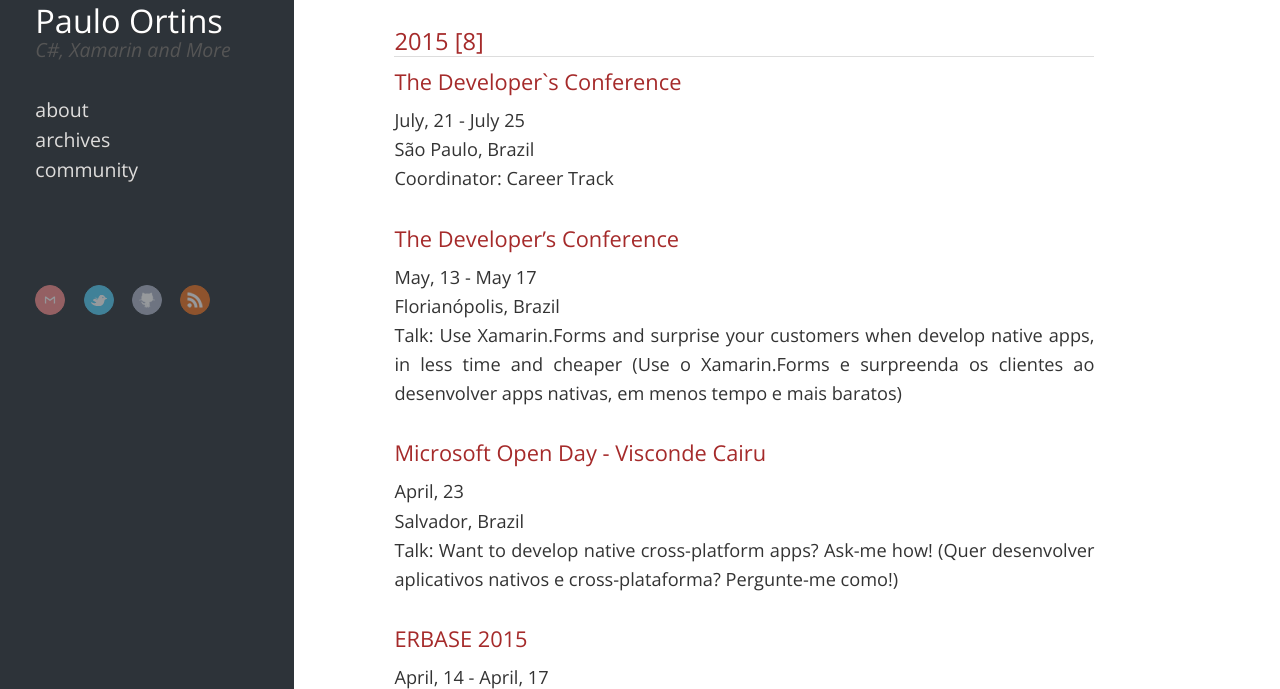
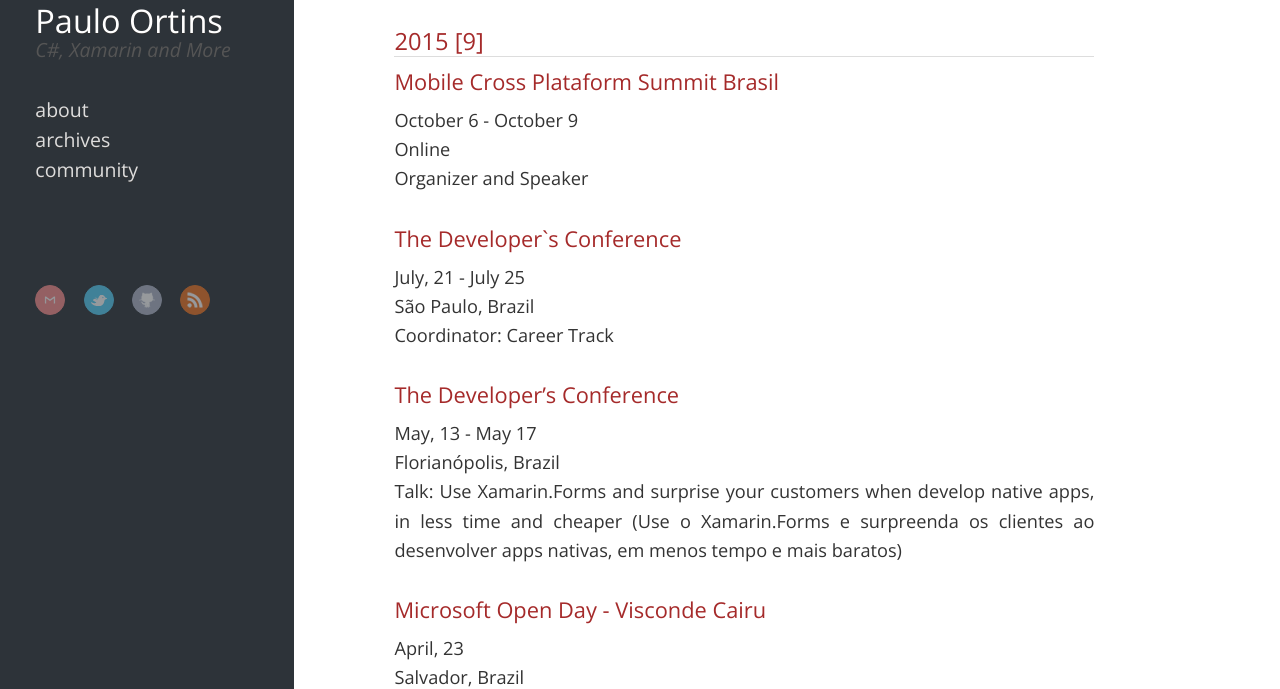
Before and after one commit to pauloortins/pauloortins.github.io, a Jekyll site: the page built from community/index.markdown, in a window 1280 px wide and 900 px high, cut to the strip 211-900 px from the top of the window. Built offline with Jekyll 4.4.1, drawn with Linux system fonts in a browser that asks for light colours; nearby versions of some CDN libraries; library files that are not in the unit come from our copies.

Commit message:
update community

```diff
--- a/community/index.markdown
+++ b/community/index.markdown
@@ -10,7 +10,12 @@
 
 I love to contribute to software communities and I have contributing a lot in the last years, in this page you can see a list of all events that I helped to organize and all talks or workshops that I gave.
 
-## 2015 [8]
+## 2015 [9]
+
+### Mobile Cross Plataform Summit Brasil
+October 6 - October 9
+Online
+Organizer and Speaker
 
 ### The Developer`s Conference
 July, 21 - July 25
```
Also changed, not shown: 3 other files.
